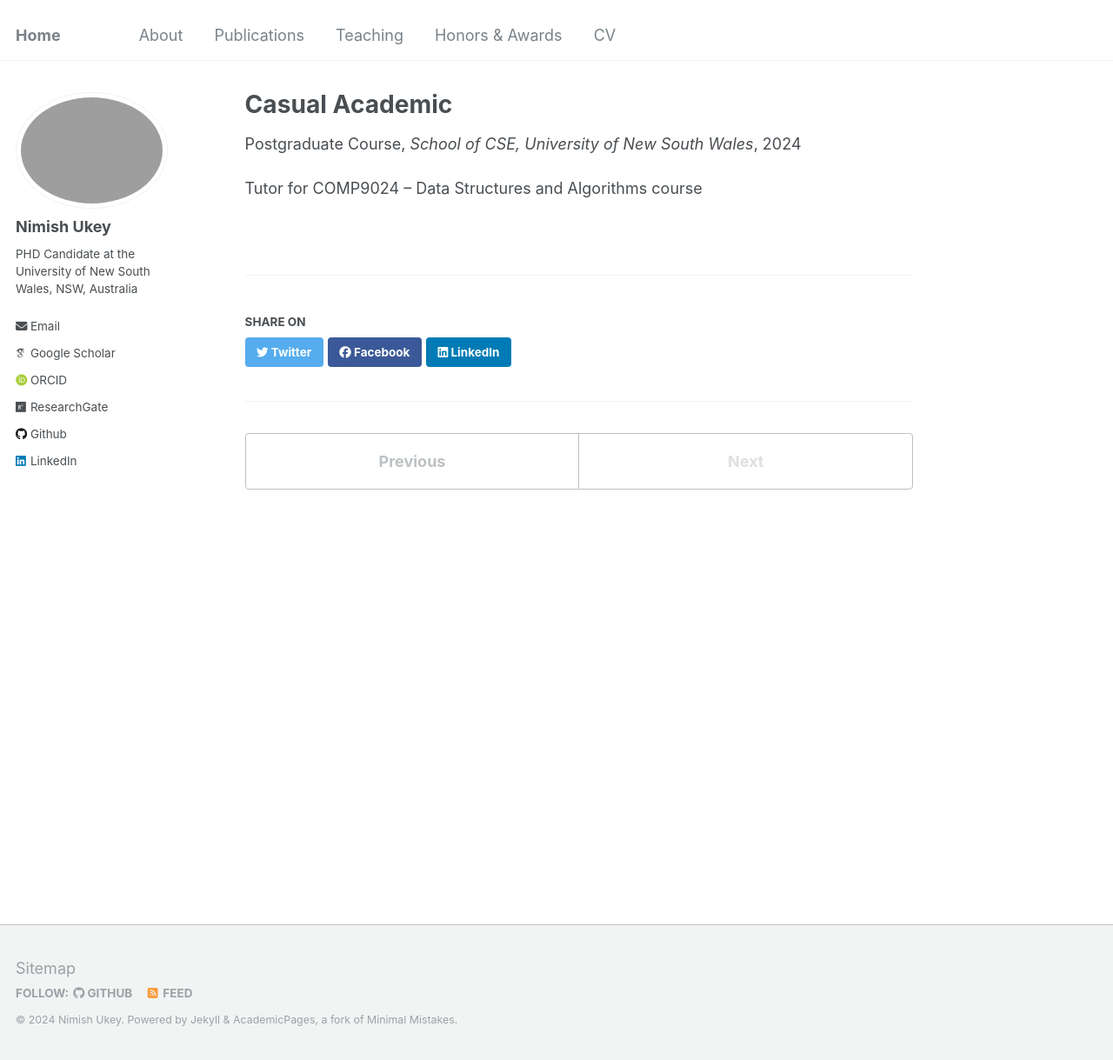
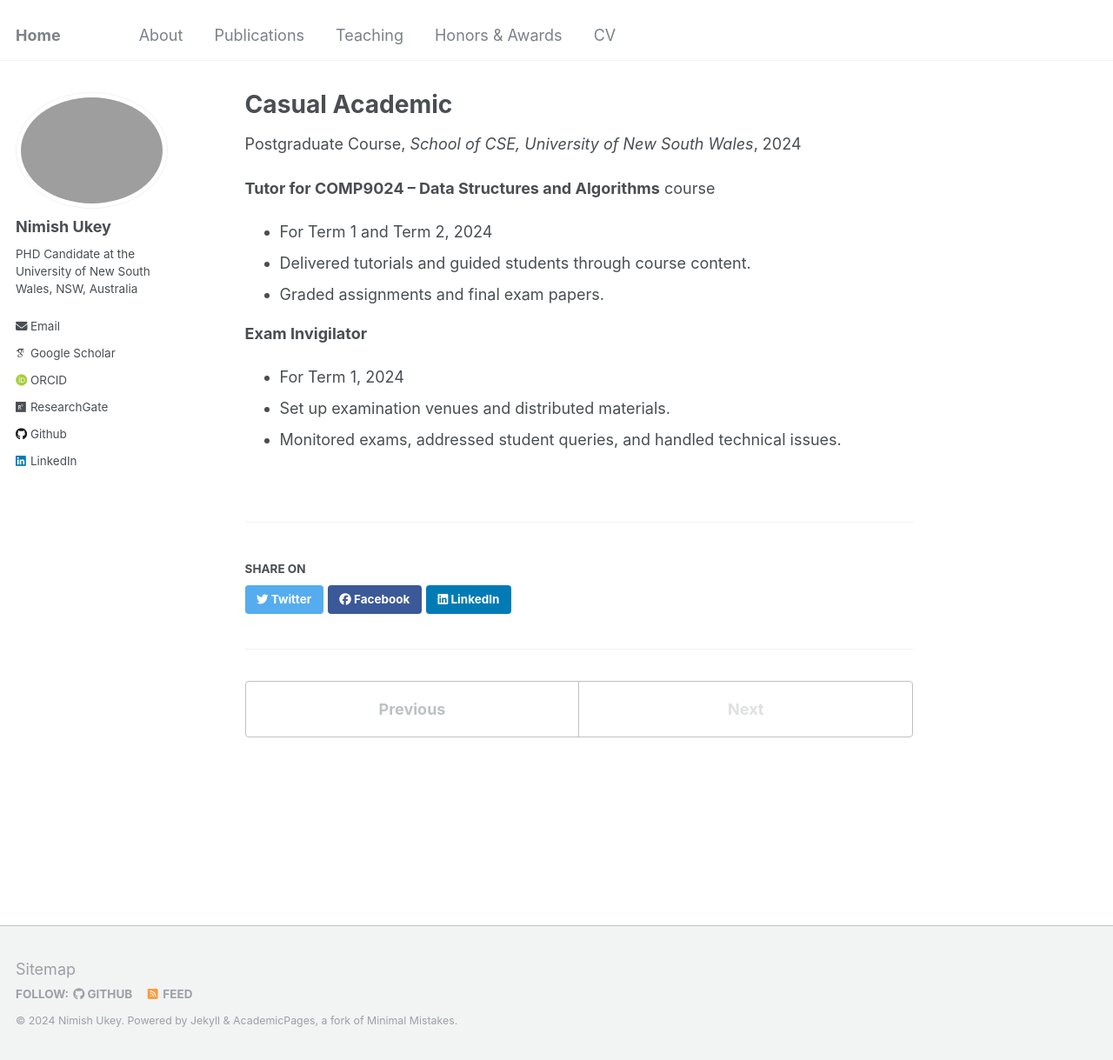
Before and after one commit to nimishukey/nimishukey.github.io, a Jekyll site: the page built from _teaching/2024-unsw.md, in a window 1280 px wide and 1219 px high. Shown: the whole window at 87% size. Built offline with Jekyll 4.4.1, drawn with Linux system fonts in a browser that asks for light colours; some web fonts are replaced.

Commit message:
Update 2024-unsw.md

```diff
--- a/_teaching/2024-unsw.md
+++ b/_teaching/2024-unsw.md
@@ -8,4 +8,12 @@ date: 2024-02-19
 location: "Sydney, Australia"
 ---
 
-Tutor for COMP9024 – Data Structures and Algorithms course
+**Tutor for COMP9024 – Data Structures and Algorithms** course
+- For Term 1 and Term 2, 2024
+- Delivered tutorials and guided students through course content.
+- Graded assignments and final exam papers.
+
+**Exam Invigilator**
+- For Term 1, 2024
+- Set up examination venues and distributed materials.
+- Monitored exams, addressed student queries, and handled technical issues.
```
